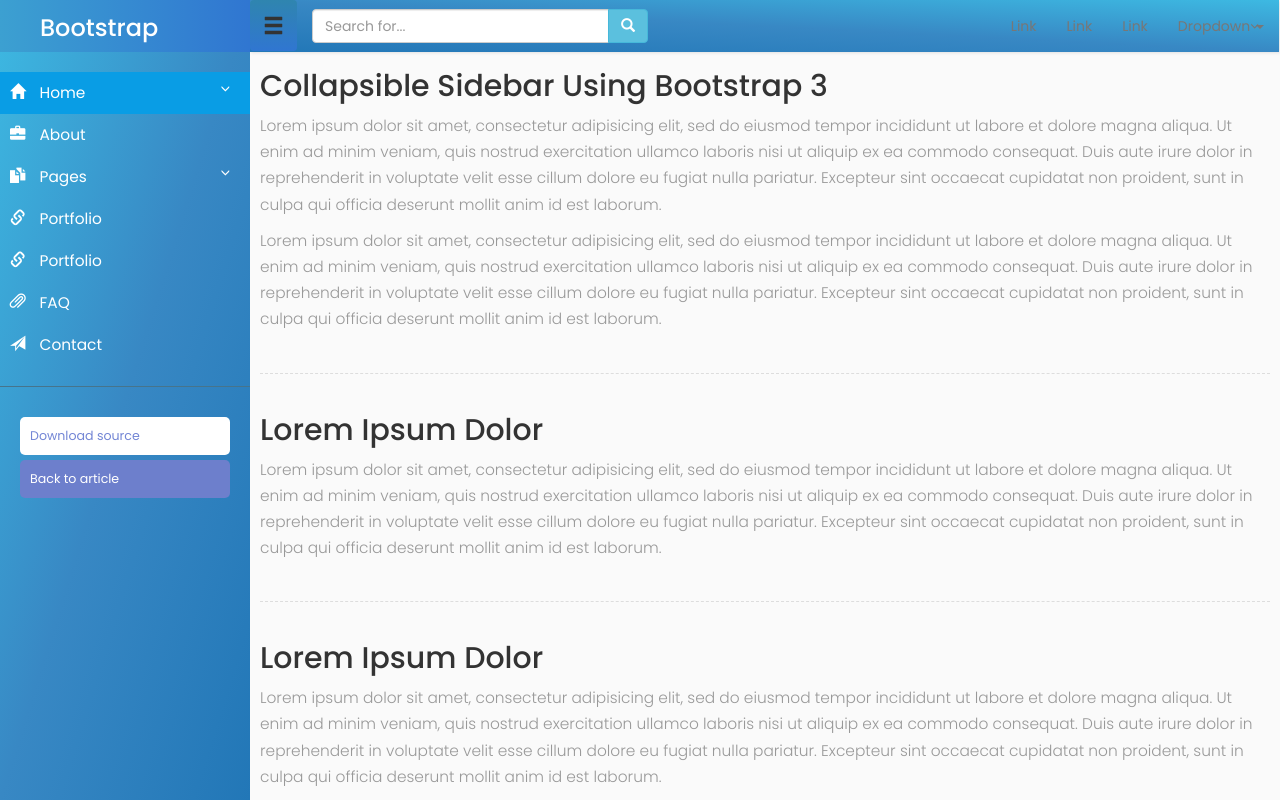
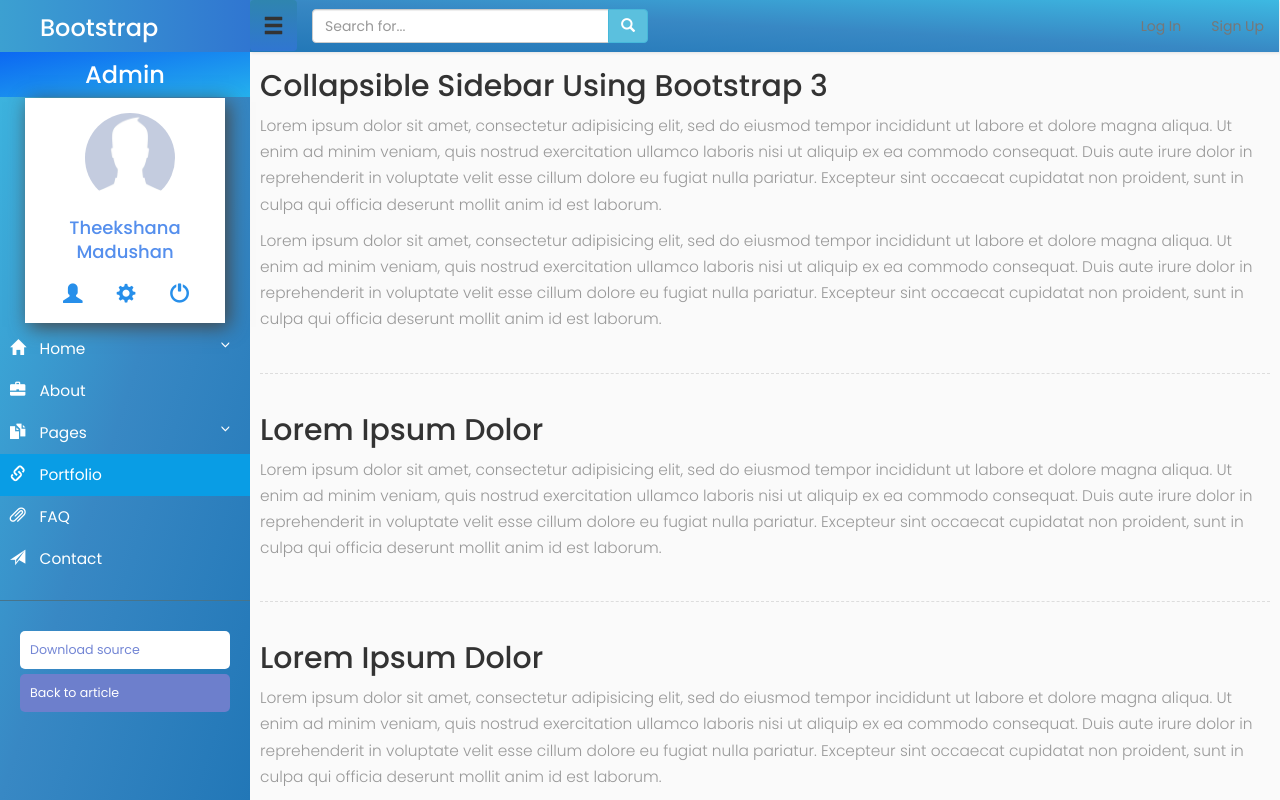
Before and after one commit to TheekshanaM/webInterface-fs, a plain HTML site: page index.html in a window 1280 px wide. Shown: the top 800 px of the page. Drawn offline with nearby package versions, Linux system fonts and the light colour scheme.

Commit message:
edit side bar

```diff
--- a/css/style.css
+++ b/css/style.css
@@ -100,10 +100,12 @@ i, span {
 }
 
 #sidebar.active .sidebar-header strong {
-    padding-bottom: 6px;
-    padding-top: 6px;
+    font-size: 1.4em;
+    padding-bottom: 12px;
+    padding-top: 13px;
+    box-shadow: -8px 1px 38px #454849;
     padding-left: 0px;
-    margin-top: 8px;
+    margin-top: 5px;
     margin-left: -40px;
     background: linear-gradient(to right, #3ca0d1, #3076d1);
     display: block;
@@ -114,22 +116,18 @@ i, span {
 }
 
 #sidebar.active ul li a {
-    padding: 20px 10px;
+    padding: 9px 10px 14px 10px;
     text-align: center;
     font-size: 0.85em;
 }
 
 #sidebar.active ul li a i {
     margin-right:  0;
-    display: none;
-    font-size: 1.8em;
-    margin-bottom: 5px;
+    display: block;
+    font-size: 1.4em;
+    margin-bottom: 1px;
 }
 
-#sidebar.active ul li div a i{
-
-    display: block;
-}
 
 #sidebar.active ul ul a {
     padding: 10px !important;
@@ -145,6 +143,7 @@ i, span {
 }
 
 #sidebar .sidebar-header {
+
     padding-bottom: 1px;
     padding-top: 1px;
     margin-top: -6px;
@@ -159,8 +158,68 @@ i, span {
 }
 
 #sidebar ul.components {
-    padding: 20px 0;
+    padding: 0px 0px 20px 0px;
     border-bottom: 1px solid #47748b;
+}
+#sidebar .admin-title {
+    position: relative;
+    width: 100%;
+    height: 45px;
+
+    display: block;
+    background: linear-gradient(to bottom right, #0c68f2, #25b1ed);
+}
+#sidebar .admin-title h3{
+    position: relative;
+    text-align: center;
+    margin: 0px;
+    padding-top: 10px;
+}
+
+#sidebar .admin-box {
+    position: relative;
+    width: 80%;
+    margin-left: 10%;
+    margin-top: 1px;
+    margin-bottom: 5px;
+    box-shadow: 4px 4px 18px #454849;
+    height: 225px;
+    display: block;
+    background-color: #fff;
+
+}
+#sidebar .admin-box img {
+    border-radius: 50%;
+    position: relative;
+    width:90px;
+    height: 90px;
+    margin-left: 30%;
+    margin-top: 15px;
+}
+#sidebar .admin-box h4 {
+    position: relative;
+    text-align: center;
+    color: #558fed;
+    margin-bottom: -11px;
+    margin-top: 15px;
+}
+
+#sidebar .admin-box a {
+    position: relative;
+    display: inline-block;
+    font-size: 1.4em;
+    color: #278fea;
+
+    margin-left: 28px;
+    margin-right: -28px;
+    margin-top: 20px;
+}
+
+#sidebar.active .admin-title {
+    display: none;
+}
+#sidebar.active .admin-box {
+    display: none;
 }
 
 #sidebar ul li a {
--- a/index.html
+++ b/index.html
@@ -22,11 +22,31 @@
             <nav id="sidebar" >
                 <div class="sidebar-header">
                     <h3>Bootstrap</h3>
-                    <strong>BS</strong>
+                    <strong>Admin</strong>
                 </div>
 
                 <ul class="list-unstyled components">
-                    <li class="active">
+
+                    <li class="admin-title">
+                        <h3>Admin</h3>
+                    </li>
+
+                    <li class="admin-box">
+                        <img src="Image/Profile picture.jpg">
+                        <h4>Theekshana</h4>
+                        <h4>Madushan</h4>
+                        <a href="">
+                            <i class="glyphicon glyphicon-user" title="Profile"></i>
+                        </a>
+                        <a href="">
+                            <i class="glyphicon glyphicon-cog" title="Change setting"></i>
+                        </a>
+                        <a href="">
+                            <i class="glyphicon glyphicon-off" title="Log Out"></i>
+                        </a>
+                    </li>
+
+                    <li >
                         <a href="#homeSubmenu" data-toggle="collapse" aria-expanded="false">
                             <i class="glyphicon glyphicon-home"></i>
                             Home
@@ -52,13 +72,8 @@
                             <li><a href="#">Page 3</a></li>
                         </ul>
                     </li>
-                    <li>
-                        <div >
-                            <a href="#" >
-                            <i class="glyphicon glyphicon-link"></i>
-                            Portfolio
-                            </a>
-                        </div>
+                    <li class="active">
+
                         <a href="#" >
                             <i class="glyphicon glyphicon-link"></i>
                             Portfolio
@@ -110,20 +125,11 @@
                       </form>
 
                       <ul class="nav navbar-nav navbar-right">
-                        <li><a href="#">Link</a></li>
-                        <li><a href="#">Link</a></li>
-                        <li><a href="#">Link</a></li>
 
-                        <li class="dropdown">
-                          <a href="#" class="dropdown-toggle" data-toggle="dropdown" role="button" aria-haspopup="true" aria-expanded="false">Dropdown <span class="caret"></span></a>
-                          <ul class="dropdown-menu">
-                            <li><a href="#">Action</a></li>
-                            <li><a href="#">Another action</a></li>
-                            <li><a href="#">Something else here</a></li>
-                            <li role="separator" class="divider"></li>
-                            <li><a href="#">Separated link</a></li>
-                          </ul>
-                        </li>
+                        <li><a href="#">Log In</a></li>
+                        <li><a href="#">Sign Up</a></li>
+
+
 
                       </ul>
                     </div><!-- /.navbar-collapse -->
```
Also changed, not shown: Image/Profile picture.jpg (added).
